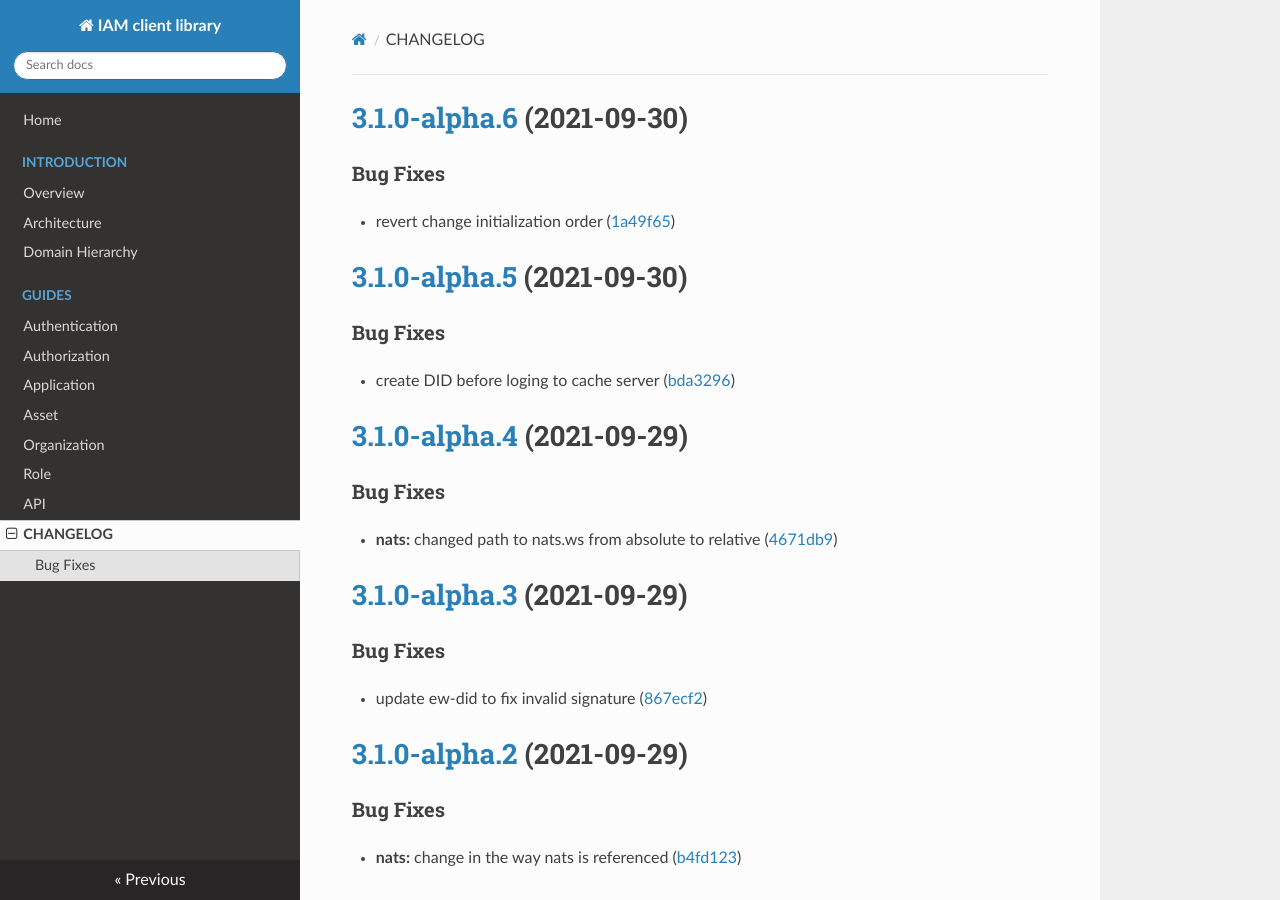
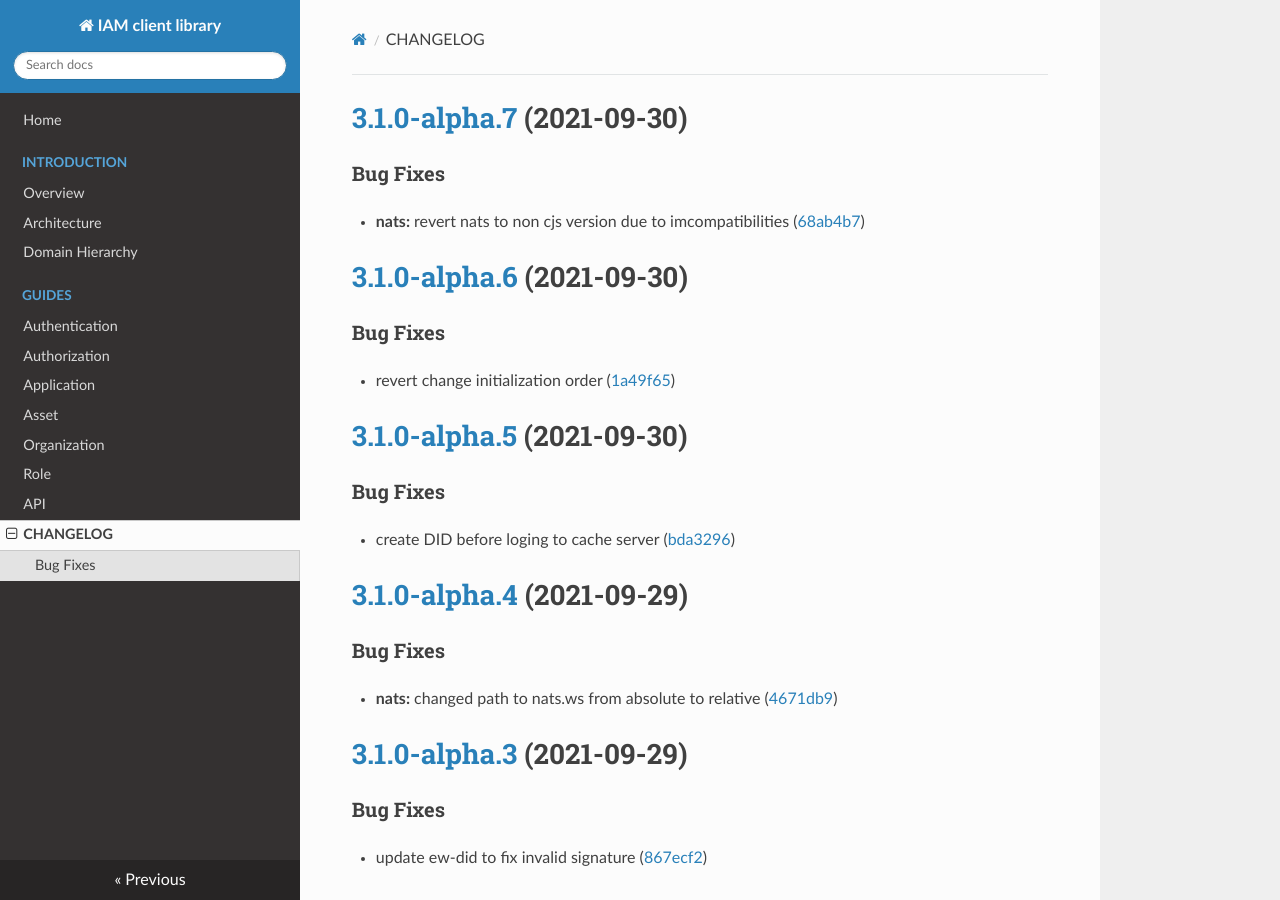
Before and after one commit to energywebfoundation/iam-client-lib, an MkDocs documentation site: the page built from docs/CHANGELOG.md, in a window 1280 px wide and 900 px high. Built offline with MkDocs 1.6.1, drawn with Linux system fonts in a browser that asks for light colours; nearby versions of some CDN libraries.

Commit message:
chore(release): 3.1.0-alpha.7 [skip ci]
# [3.1.0-alpha.7](https://github.com/energywebfoundation/iam-client-lib/compare/v3.1.0-alpha.6...v3.1.0-alpha.7) (2021-09-30)

### Bug Fixes

* **nats:** revert nats to non cjs version due to imcompatibilities ([68ab4b7](https://github.com/energywebfoundation/iam-client-lib/commit/68ab4b776c5f204a83c2107a21cfd9ecd2498f96))

```diff
--- a/docs/CHANGELOG.md
+++ b/docs/CHANGELOG.md
@@ -1,3 +1,10 @@
+# [3.1.0-alpha.7](https://github.com/energywebfoundation/iam-client-lib/compare/v3.1.0-alpha.6...v3.1.0-alpha.7) (2021-09-30)
+
+
+### Bug Fixes
+
+* **nats:** revert nats to non cjs version due to imcompatibilities ([68ab4b7](https://github.com/energywebfoundation/iam-client-lib/commit/68ab4b776c5f204a83c2107a21cfd9ecd2498f96))
+
 # [3.1.0-alpha.6](https://github.com/energywebfoundation/iam-client-lib/compare/v3.1.0-alpha.5...v3.1.0-alpha.6) (2021-09-30)
 
 
```
